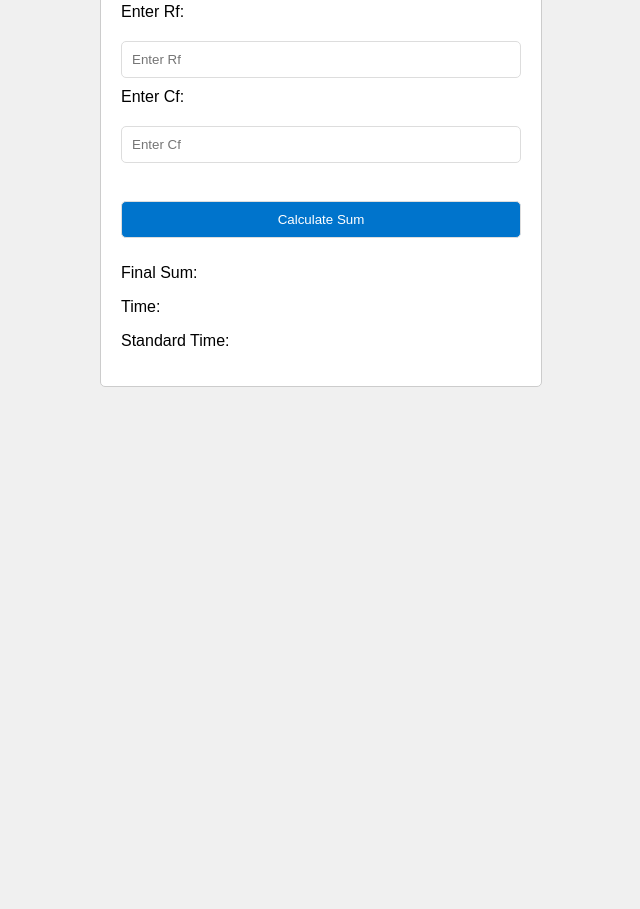
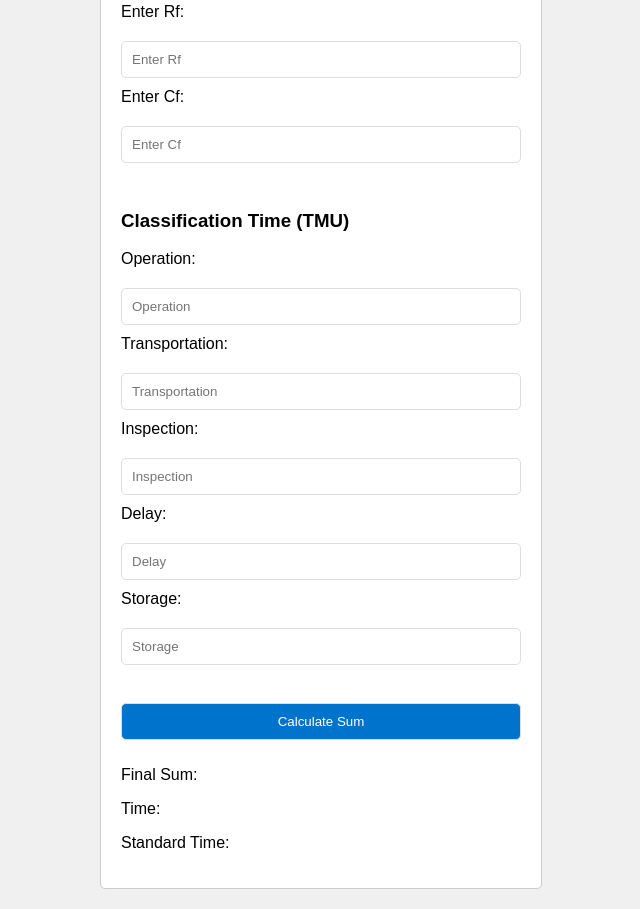
Before and after one commit to kaziashik/Most-Calculator, a plain HTML site: page general-move.html in a window 1280 px wide. Shown: the part 934-1843 px from the top of the page, without its empty margins (319-959 px from the left). Before the commit the page ends 1341 px from the top, so only its background shows below. Drawn offline with Linux system fonts and the light colour scheme.

Commit message:
add classication tmu on general move page

```diff
--- a/general-move.html
+++ b/general-move.html
@@ -229,6 +229,27 @@
         </form>
         <br>
 
+        <h3>Classification Time (TMU)</h3>
+        <form id="inputForm2">
+          <label for="Operation">Operation:</label>
+          <input type="number" id="Operation" required placeholder="Operation">
+
+          <label for="Transportation">Transportation:</label>
+          <input type="number" id="Transportation" required placeholder="Transportation">
+
+          <label for="Inspection">Inspection:</label>
+          <input type="number" id="Inspection" required placeholder="Inspection">
+
+          <label for="Delay">Delay:</label>
+          <input type="number" id="Delay" required placeholder="Delay">
+
+          <label for="Storage">Storage:</label>
+          <input type="number" id="Storage" required placeholder="Storage">
+
+        </form>
+        <br>
+
+
     <button type="button" onclick="calculateFinalSum()">Calculate Sum</button>
 
     <p>Final Sum: <span id="result"></span></p>
```
